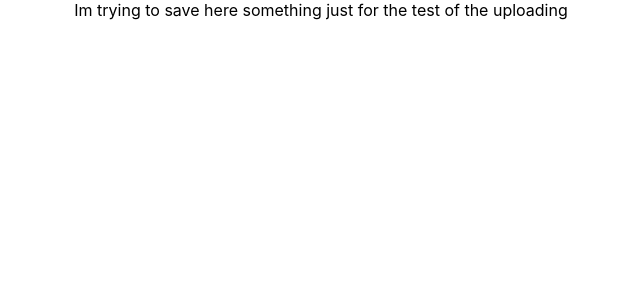
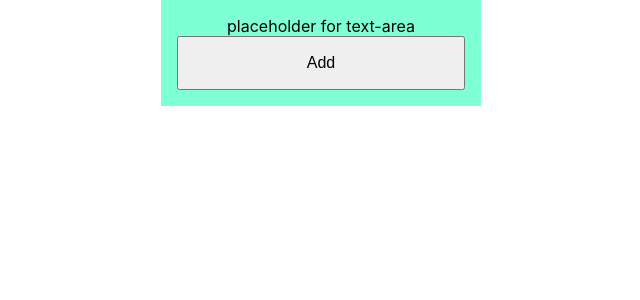
Before and after one commit to mark-itc/react---notes-app-ZeevGinzburg, a React (Create React App) app in the folder zeev-ginzburg-react-1-notes-app/: page / in a window 1280 px wide. Shown: the top 300 px of the page, without its empty margins (319-959 px from the left). Built offline with nearby package versions, Linux system fonts and the light colour scheme.

Commit message:
milestone1 without grid

```diff
--- a/zeev-ginzburg-react-1-notes-app/src/App.js
+++ /dev/null
@@ -1,14 +0,0 @@
-import logo from './logo.svg';
-import './App.css';
-import AddButton from './components/add-button';
-
-function App() {
-  return (
-    <div className="App">
-      Im trying to save here something
-      just for the test of the uploading
-    </div>
-  );
-}
-
-export default App;
--- /dev/null
+++ b/zeev-ginzburg-react-1-notes-app/src/App.jsx
@@ -0,0 +1,21 @@
+import './App.css';
+import Notes from './components/notes';
+import Form from './components/form';
+import { useState } from "react";
+
+function App() {
+  const [noteItems, setNoteItem] = useState([]);
+
+  const addNewNote = (newNoteItem) => {
+    setNoteItem([...noteItems, newNoteItem]);
+  }
+
+  return (
+    <div className="App">
+      <Form addNewNote={addNewNote}/>
+      <Notes noteItems={noteItems}/>
+    </div>
+  );
+}
+
+export default App;
--- a/zeev-ginzburg-react-1-notes-app/src/components/add-button.jsx
+++ b/zeev-ginzburg-react-1-notes-app/src/components/add-button.jsx
@@ -1,4 +1,20 @@
-function AddButton(){
+import { useState } from "react";
+import "./buttons.css";
+
+function AddButton(props) {
+    const {addNewNote} = props;
+
+    function addNote(e) {
+        e.preventDefault();
+        const newNoteItem = `Example Note`;
+        addNewNote(newNoteItem);
+    }
+
+    return (
+        <>
+            <button className="add-button" onClick={addNote}>Add </button>
+        </>
+    )
 
 }
 
--- /dev/null
+++ b/zeev-ginzburg-react-1-notes-app/src/components/buttons.css
@@ -0,0 +1,13 @@
+* {
+    box-sizing: border-box;
+    margin: 0;
+    padding: 0;
+}
+button.add-button {
+    font-size: medium;
+    padding: 1rem 1.5rem;
+}
+.note-card {
+    border: 3px solid black;
+
+}
--- /dev/null
+++ b/zeev-ginzburg-react-1-notes-app/src/components/form.css
@@ -0,0 +1,14 @@
+* {
+    box-sizing: border-box;
+    margin: 0;
+    padding: 0;
+}
+
+.main-form {
+    background-color: aquamarine;
+    display: flex;
+    flex-direction: column;
+    margin: auto;
+    padding: 1rem;
+    width: 25%;
+}
--- /dev/null
+++ b/zeev-ginzburg-react-1-notes-app/src/components/form.jsx
@@ -0,0 +1,16 @@
+import AddButton from "./add-button";
+import "./form.css"
+
+function Form(props){
+    const {addNewNote} = props;
+
+    return(
+        <form className="main-form" action="">
+            <div>placeholder for text-area</div>
+            <AddButton addNewNote={addNewNote}/>
+        </form>
+    )
+
+}
+
+export default Form;
--- /dev/null
+++ b/zeev-ginzburg-react-1-notes-app/src/components/notes.css
@@ -0,0 +1,11 @@
+* {
+    box-sizing: border-box;
+    margin: 0;
+    padding: 0;
+}
+.note-div {
+
+}
+.note-div p {
+    font-weight: bold;
+}
--- /dev/null
+++ b/zeev-ginzburg-react-1-notes-app/src/components/notes.jsx
@@ -0,0 +1,18 @@
+import "./notes.css"
+
+
+function Notes(props) {
+    const {noteItems} = props;
+
+    return (<>
+        <div className="note-div">
+            {noteItems.map((note) => (<div className="note-card">{note}</div>))}
+        </div>
+
+    </>
+
+    )
+
+}
+
+export default Notes;
```
